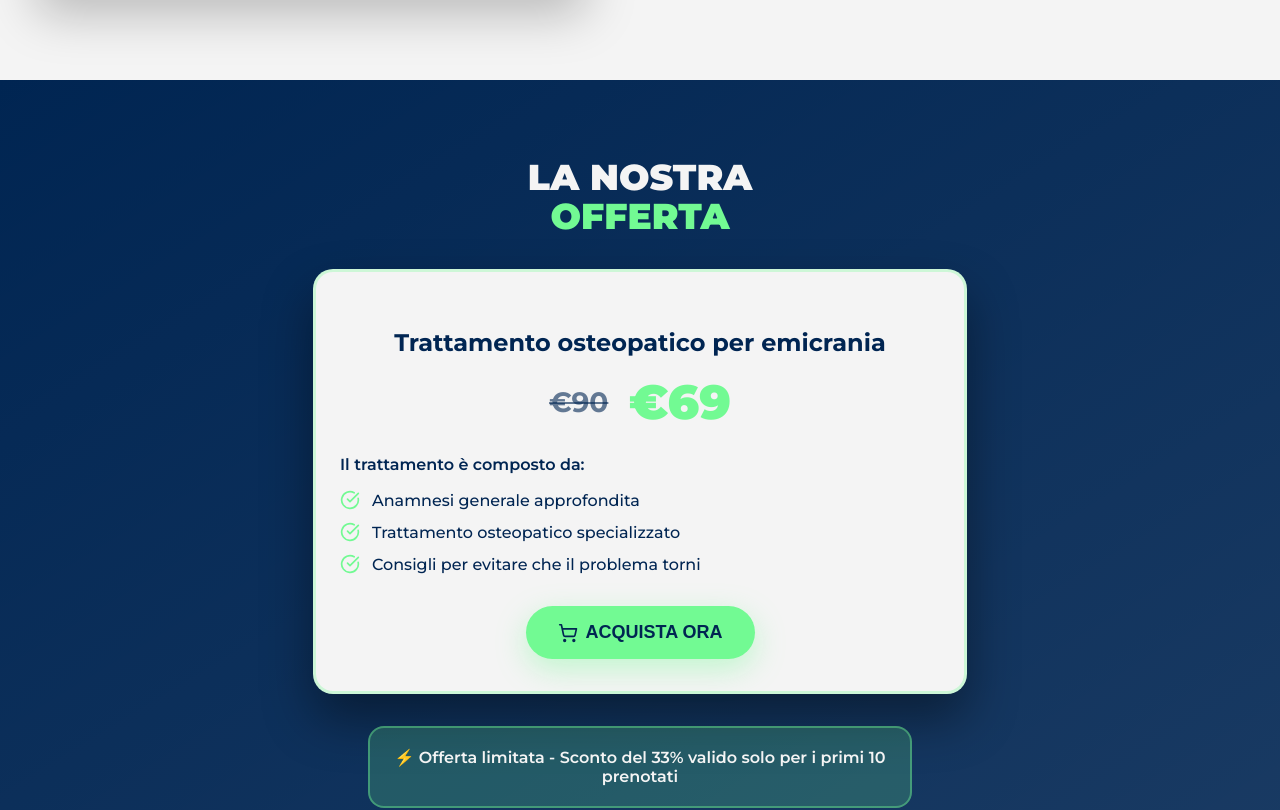
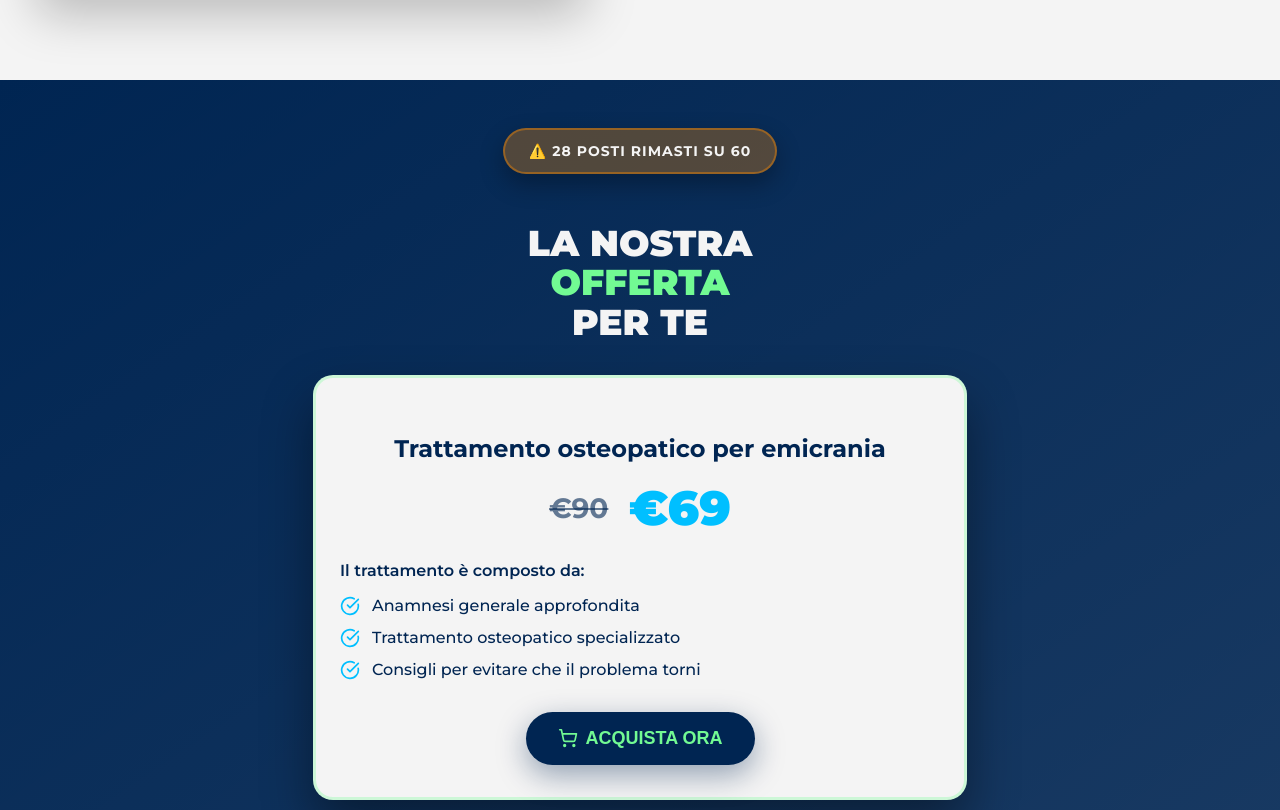
Before and after one commit to ctorreosteo/mobilitas-landing-offerte, a React (Vite) app: page /emicrania in a window 1280 px wide. Shown: the part 5450-6260 px from the top of the page. Built offline with nearby package versions, Linux system fonts and the light colour scheme.

Commit message:
Sezione offerta fix

```diff
--- a/src/components/emicrania-sections/OfferSection.jsx
+++ b/src/components/emicrania-sections/OfferSection.jsx
@@ -14,16 +14,42 @@ export default function OfferSection() {
       {/* Content */}
       <div style={{maxWidth: '1200px', margin: '0 auto', textAlign: 'center', padding: '0 8px'}}>
 
+        {/* Urgency Banner */}
+        <motion.div
+          initial={{ opacity: 0, y: 20 }}
+          animate={{ opacity: 1, y: 0 }}
+          transition={{ duration: 0.6 }}
+          style={{
+            display: 'inline-flex',
+            alignItems: 'center',
+            justifyContent: 'center',
+            padding: '12px 24px',
+            borderRadius: '50px',
+            fontSize: '14px',
+            fontWeight: 'bold',
+            textTransform: 'uppercase',
+            letterSpacing: '1px',
+            boxShadow: '0 10px 25px rgba(0,0,0,0.3)',
+            border: '2px solid rgba(255, 140, 0, 0.4)',
+            backgroundColor: 'rgba(255, 140, 0, 0.3)',
+            color: '#F4F4F4',
+            margin: '0 auto 20px auto'
+          }}
+        >
+          ⚠️ 28 posti rimasti su 60
+        </motion.div>
+
         {/* Offer Title */}
         <motion.div
           initial={{ opacity: 0, y: 30 }}
           animate={{ opacity: 1, y: 0 }}
-          transition={{ duration: 0.8 }}
+          transition={{ duration: 0.8, delay: 0.2 }}
           style={{marginBottom: '32px'}}
         >
           <h2 style={{fontSize: '36px', fontWeight: '900', lineHeight: '1.1', marginBottom: '16px'}}>
             <div style={{color: '#F4F4F4', display: 'block'}}>LA NOSTRA</div>
             <div style={{color: '#72fa93', display: 'block'}}>OFFERTA</div>
+            <div style={{color: '#F4F4F4', display: 'block'}}>PER TE</div>
           </h2>
         </motion.div>
 
@@ -31,7 +57,7 @@ export default function OfferSection() {
         <motion.div
           initial={{ opacity: 0, y: 30 }}
           animate={{ opacity: 1, y: 0 }}
-          transition={{ duration: 0.8, delay: 0.2 }}
+          transition={{ duration: 0.8, delay: 0.4 }}
           style={{
             padding: '32px 24px',
             borderRadius: '20px',
@@ -73,7 +99,7 @@ export default function OfferSection() {
             <span style={{
               fontSize: '48px',
               fontWeight: '900',
-              color: '#72fa93'
+              color: '#00BFFF'
             }}>
               €69
             </span>
@@ -112,7 +138,7 @@ export default function OfferSection() {
                     style={{
                       width: '20px',
                       height: '20px',
-                      color: '#72fa93',
+                      color: '#00BFFF',
                       marginRight: '12px',
                       flexShrink: 0
                     }}
@@ -133,8 +159,8 @@ export default function OfferSection() {
           <motion.button
             onClick={scrollToNext}
             style={{
-              backgroundColor: '#72fa93',
-              color: '#002552',
+              backgroundColor: '#002552',
+              color: '#72fa93',
               padding: '16px 32px',
               borderRadius: '50px',
               fontSize: '18px',
@@ -146,18 +172,18 @@ export default function OfferSection() {
               justifyContent: 'center',
               gap: '8px',
               margin: '0 auto',
-              boxShadow: '0 10px 30px rgba(114, 250, 147, 0.4)',
+              boxShadow: '0 10px 30px rgba(0, 37, 82, 0.4)',
               transition: 'all 0.3s ease'
             }}
             whileHover={{ scale: 1.05 }}
             whileTap={{ scale: 0.95 }}
             onMouseEnter={(e) => {
-              e.target.style.backgroundColor = '#5ddb7a';
-              e.target.style.boxShadow = '0 15px 40px rgba(114, 250, 147, 0.6)';
+              e.target.style.backgroundColor = '#001a3a';
+              e.target.style.boxShadow = '0 15px 40px rgba(0, 37, 82, 0.6)';
             }}
             onMouseLeave={(e) => {
-              e.target.style.backgroundColor = '#72fa93';
-              e.target.style.boxShadow = '0 10px 30px rgba(114, 250, 147, 0.4)';
+              e.target.style.backgroundColor = '#002552';
+              e.target.style.boxShadow = '0 10px 30px rgba(0, 37, 82, 0.4)';
             }}
           >
             <ShoppingCart style={{width: '20px', height: '20px'}} />
@@ -186,7 +212,7 @@ export default function OfferSection() {
             margin: 0,
             textAlign: 'center'
           }}>
-            ⚡ Offerta limitata - Sconto del 33% valido solo per i primi 10 prenotati
+            ⚡ Offerta limitata - Fino ad esaurimento posti
           </p>
         </motion.div>
       </div>
```
